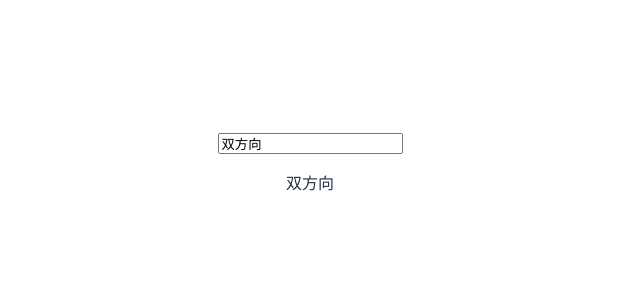
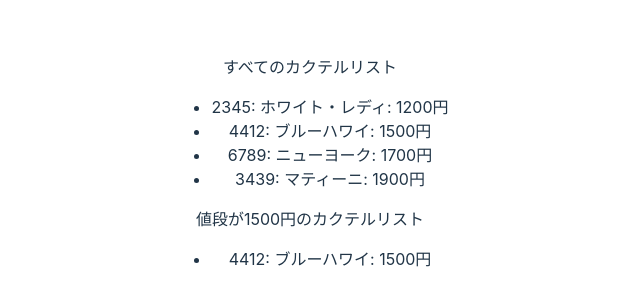
Before and after one commit to cawauchi6204/vue-study, a Vue app in the folder directive-model/: page / in a window 1280 px wide. Shown: the part 229-534 px from the top of the page, without its empty margins (330-970 px from the left). Built offline with nearby package versions, Linux system fonts and the light colour scheme.

Commit message:
update: v-for

```diff
--- a/directive-model/src/App.vue
+++ b/directive-model/src/App.vue
@@ -1,13 +1,39 @@
 <script setup lang="ts">
-import { ref } from 'vue';
+import { computed, ref } from 'vue';
 
-const inputNameModel = ref("双方向")
+const cocktailDataListInit = [
+  { id: 2345, name: "ホワイト・レディ", price: 1200 },
+  { id: 4412, name: "ブルーハワイ", price: 1500 },
+  { id: 6789, name: "ニューヨーク", price: 1700 },
+  { id: 3439, name: "マティーニ", price: 1900 },
+]
+const cocktailDataList = ref(cocktailDataListInit)
+const cocktail1500 = computed(
+  () => {
+    const newList = cocktailDataList.value.filter(
+      (cocktailItem) => {
+        return cocktailItem.price == 1500
+      }
+    )
+    return newList
+  }
+)
 </script>
 
 <template>
+  <section>すべてのカクテルリスト
+    <ul>
+      <li v-for="cocktailData in cocktailDataList" v-bind:key="cocktailData.id">
+        {{ cocktailData.id }}: {{ cocktailData.name }}: {{ cocktailData.price }}円
+      </li>
+    </ul>
+  </section>
   <section>
-    <!-- v-model = v-bindとv-on:inputの組み合わせ -->
-    <input type="text" v-model="inputNameModel">
-    <p>{{ inputNameModel }}</p>
+    値段が1500円のカクテルリスト
+    <ul>
+      <li v-for="cocktail in cocktail1500" v-bind:key="cocktail.id">
+        {{ cocktail.id }}: {{ cocktail.name }}: {{ cocktail.price }}円
+      </li>
+    </ul>
   </section>
 </template>
```
